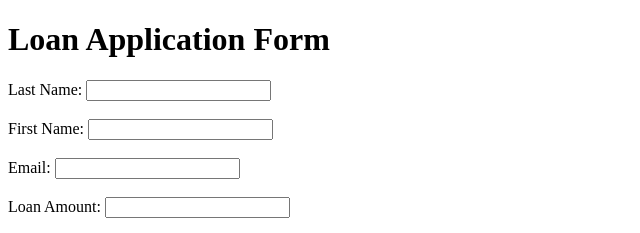
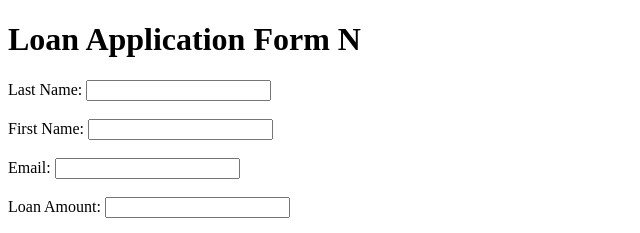
Before and after one commit to MySimpleSmart/Wordpress-Form, a plain HTML site: page index.html in a window 1280 px wide. Shown: the top 233 px of the page, 0-640 px from the left. Drawn offline with Linux system fonts and the light colour scheme.

Commit message:
Update index.html

```diff
--- a/index.html
+++ b/index.html
@@ -6,7 +6,7 @@
     <title>Loan Application Form</title>
 </head>
 <body>
-    <h1>Loan Application Form</h1>
+    <h1>Loan Application Form N</h1>
     <form id="loanForm">
         <label for="lastName">Last Name:</label>
         <input type="text" id="lastName" name="lastName" required><br><br>
```
